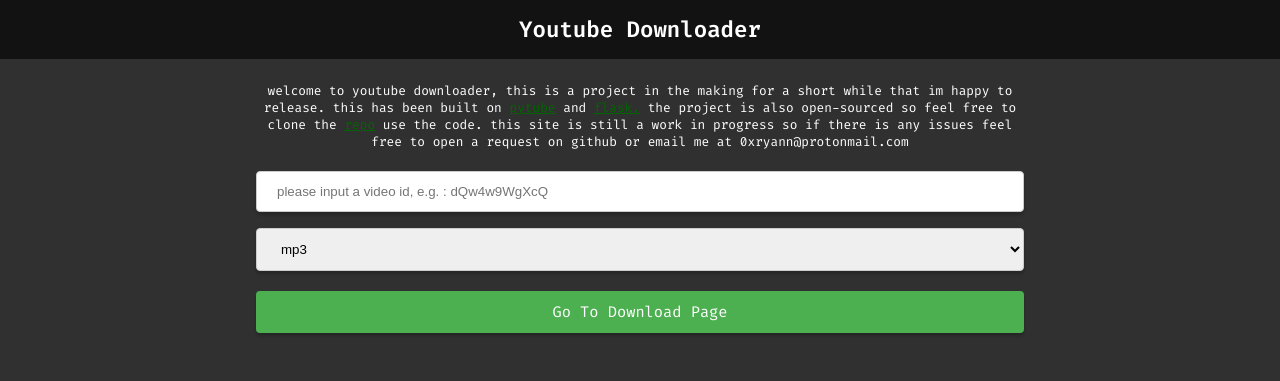
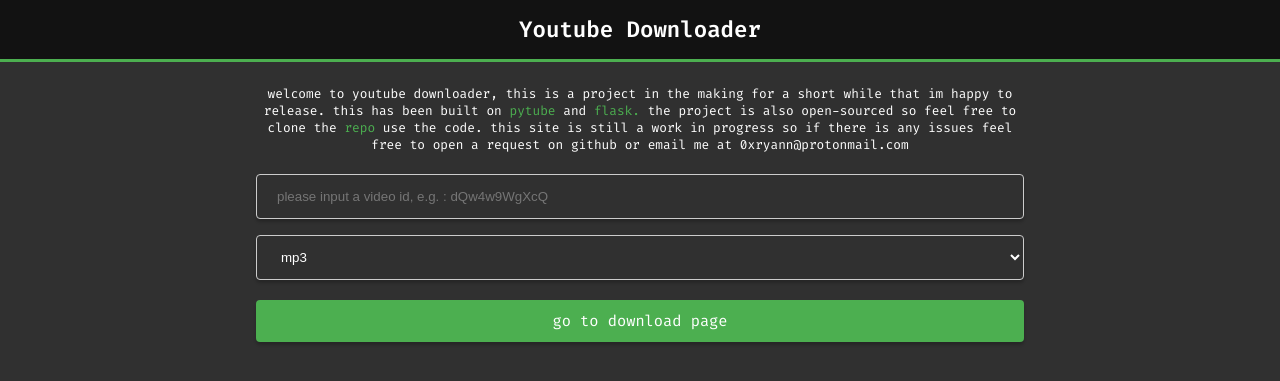
Before and after one commit to ryan-sheridan/youtube_downloader, a Flask app: page / in a window 1280 px wide. Shown: the top 381 px of the page. Run offline with Flask 2, Linux system fonts and the light colour scheme; some libraries are stand-ins or nearby versions.

Commit message:
Add files via upload

```diff
--- a/static/script.js
+++ b/static/script.js
@@ -1,5 +1,9 @@
 function returnHome(){
 	window.location.href = "/";
+}
+
+function sleep(ms) {
+  return new Promise(resolve => setTimeout(resolve, ms));
 }
 
 function createWarningMessage(warningMessage){
@@ -20,6 +24,12 @@
 			document.write(xhr.response.substring(1))
 		} else {
 			createWarningMessage(xhr.response.slice(0, -1))
+			const downloadLink = document.getElementsByClassName('downloadLink');
+			sleep(1000).then(() => {
+				downloadLink[0].style.backgroundColor = '#4CAF50';
+				downloadLink[0].innerHTML = 'go to download page';
+			})
+
 		}
 		console.log(xhr.response)
 	};
@@ -31,3 +41,20 @@
 	const a = await fpPromise.then(fp => fp.get()).then(result => {return result.visitorId})
 	console.log(a)
 }
+
+function markInactive(num){
+	if(num == 0){
+		var downloadLink = document.getElementsByClassName('downloadLink');
+		downloadLink[0].style.backgroundColor = '#7a7a7a';
+		downloadLink[0].innerHTML = 'loading ...';
+		redirectToSite();
+	} if (num == 1) {
+		var downloadLink = document.getElementsByClassName('downloadLink');
+		downloadLink[0].style.backgroundColor = '#7a7a7a';
+		downloadLink[0].innerHTML = 'loading ...';
+		sleep(1000).then(() => {
+			downloadLink[0].style.backgroundColor = '#4CAF50';
+			downloadLink[0].innerHTML = 'download should start now';
+		})
+	}
+}
--- a/static/style.css
+++ b/static/style.css
@@ -9,14 +9,29 @@
   padding-bottom: 3%;
   font-size: 120%;
   box-shadow: 0 3px 3px rgba(0,0,0,0.2);
+  text-decoration: none;
 }
 
-.input {
-	box-shadow: 0 3px 3px rgba(0,0,0,0.2);
+.links {
+	text-decoration: none;
+	color: #4CAF50 !important;
 }
 
-.select {
+.downloadLink:hover {
+	transition: 70ms;
+	transform: translateY(-5%);
+}
+
+.select, .input {
 	box-shadow: 0 3px 3px rgba(0,0,0,0.2);
+	background-color: #303030;
+	border-radius: 4px;
+	color: #ffffff;
+	height: 45px;
+}
+
+.select:focus, .input:focus {
+	outline: 1px solid #4CAF50;
 }
 
 p {
@@ -36,6 +51,7 @@
 .h1top {
 	background-color: #121212;
 	overflow: hidden;
+	border-bottom: 3px solid #4CAF50;
 	margin: 0;
 }
 
@@ -80,32 +96,3 @@
 	width: 90%;
 	padding-top: 10px;
 }
-
-.navBar {
-  overflow: hidden;
-  background-color: #333;
-}
-
-.navBar a {
-  float: middle;
-  color: #f2f2f2;
-  text-align: center;
-  padding: 14px 16px;
-  text-decoration: none;
-  font-size: 17px;
-}
-
-.navBar a:hover {
-  background-color: #ddd;
-  color: black;
-}
-
-.navBar a.active {
-  background-color: #6666ff;
-  color: white;
-}
-
-.navBar a.active:hover {
-  background-color: #6666ff;
-  color: white;
-}
--- a/templates/404.html
+++ b/templates/404.html
@@ -14,7 +14,7 @@
     </div>
     <div class="center">
       <h1>404</h1>
-      </p><p style='color: #999999;'>this page does not exist. please check spelling and try again, or return <a style="color: #006600;" href="/">home</a></p>
+      </p><p style='color: #999999;'>this page does not exist. please check spelling and try again, or return <a class='links' style="color: #006600;" href="/">home</a></p>
     </div>
   </body>
 </html>
--- a/templates/index.html
+++ b/templates/index.html
@@ -15,14 +15,14 @@
       <h1 onclick='return returnHome()'>Youtube Downloader</h1>
     </div>
   	<div class="center">
-  		<p>welcome to youtube downloader, this is a project in the making for a short while that im happy to release. this has been built on <a style="color: #006600;" href="https://github.com/pytube/pytube">pytube</a> and <a style="color: #006600;" href="https://flask.palletsprojects.com/en/2.1.x/">flask.</a> the project is also open-sourced so feel free to clone the <a style="color: #006600;" href="https://github.com/ryan-sheridan/youtube_downloader">repo</a> use the code. this site is still a work in progress so if there is any issues feel free to open a request on github or email me at 0xryann@protonmail.com</p><p style='color: red;' id='warningElement'></p>
+  		<p>welcome to youtube downloader, this is a project in the making for a short while that im happy to release. this has been built on <a class='links' style="color: #006600;" href="https://github.com/pytube/pytube">pytube</a> and <a class='links' style="color: #006600;" href="https://flask.palletsprojects.com/en/2.1.x/">flask.</a> the project is also open-sourced so feel free to clone the <a class='links' style="color: #006600;" href="https://github.com/ryan-sheridan/youtube_downloader">repo</a> use the code. this site is still a work in progress so if there is any issues feel free to open a request on github or email me at 0xryann@protonmail.com</p><p style='color: red;' id='warningElement'></p>
   		<input class="input" id="videoidbox" type="text" placeholder="please input a video id, e.g. : dQw4w9WgXcQ"></input>
       <select class="select" id="videotype">
                   <option value="mp3">mp3</option>
                   <option value="mp4">mp4</option>
       </select>
   		<p align="center">
-        <a class="downloadLink" onclick="redirectToSite()">Go To Download Page</a>
+        <a class="downloadLink" onclick="markInactive(0)">go to download page</a>
       </p>
   	</div>
   </body>
--- a/templates/youtubedl.html
+++ b/templates/youtubedl.html
@@ -19,7 +19,7 @@
                                           margin-left: auto;
                                           margin-right: auto;' src='{{ thumbnail_url }}'><br>
       <p align="center">
-        <a class="downloadLink" href="/d/{{ filename }}" download="{{ filename }}">Download Now</a>
+        <a onclick='markInactive(1)' class="downloadLink" href="/d/{{ filename }}" download="{{ filename }}">download now</a>
       </p>
   	</div>
     <script src="script.js"></script>
```
Also changed, not shown: README.md.
